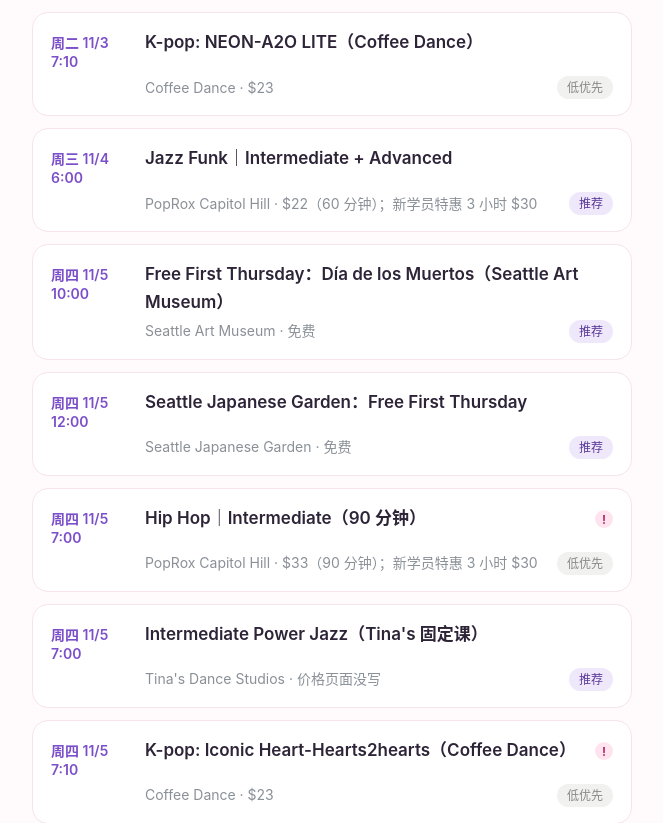
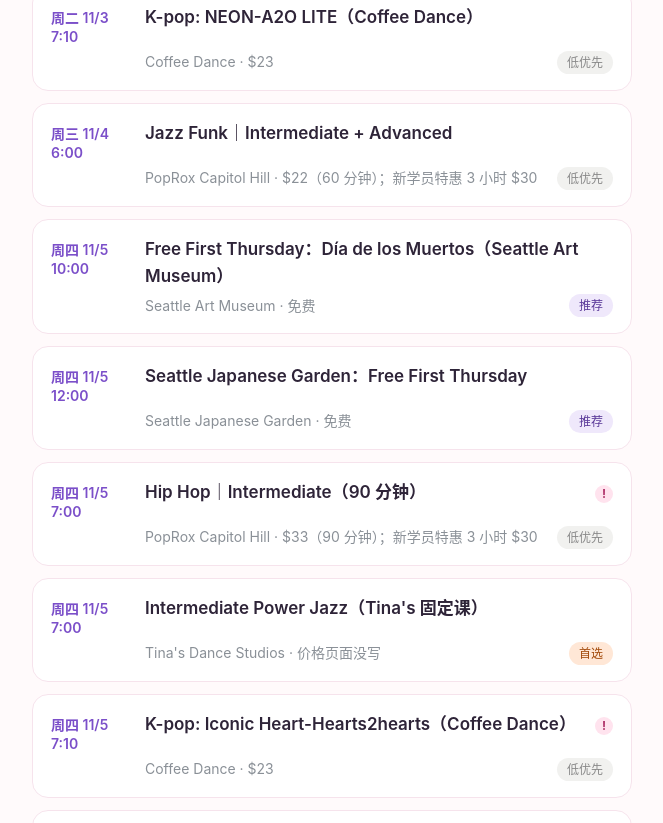
Before and after one commit to sunny-xia-ada/seattle-events, a plain HTML site: page index.html in a window 1280 px wide. Shown: the part 1149-1972 px from the top of the page, without its empty margins (308-971 px from the left). Drawn offline with Linux system fonts and the light colour scheme.

Commit message:
Prioritize Tina's and Coffee Dance classes

```diff
--- a/index.html
+++ b/index.html
@@ -40,7 +40,7 @@ details.more summary::-webkit-details-marker{display:none}
 .empty{color:#aaa;text-align:center;padding:30px 0}
 </style></head><body><div class="wrap">
 <div class="hero"><h1>一丹的西雅图活动radar</h1><div class="sub">11/2 周一 – 11/11 周三</div></div>
-<div class="picks">⭐ 今晚周一 7:45 Coffee Dance《Drip-Ateez》（Level 2，Eastside）· 周二 AI Tinkerers（6–9 PM，需审核）· 周六 12:30 PopRox K-Pop Int+Adv（同一首 ATEEZ《DRIP》，周五、周日也有）· 周日 4:30 Tina's Kpop《Tambourine》（Eastside）· 周四 SAM 免费日亡灵节沙画 · 周六 Bellevue 排灯节 + Japan Fair 影片（Eastside，免费）· 下周二 11/10 AI Agents Seattle · BOYNEXTDOOR 11/15 早点买票</div>
+<div class="picks">⭐ 周二 AI Tinkerers（6–9 PM，需审核）· 周四 7:00 Tina's Power Jazz · 周六 5:00 Tina's Intermediate Choreography · 周日 4:30 Tina's Kpop《Tambourine》· 下周二 11/10 Coffee Dance《Canada Dry》（和 AI Agents Seattle 二选一）· 周四 SAM 免费日亡灵节 · 周六 Bellevue 排灯节 + Japan Fair 影片（Eastside，免费）· BOYNEXTDOOR 11/15 早点买票</div>
 <div class="chips" id="cats"></div><div class="chips" id="days"></div>
 <details class="more"><summary>更多筛选 ▾</summary><div class="panel">
 <input type="search" id="q" placeholder="搜索歌名、老师、地点">
@@ -62,26 +62,26 @@ const DATA=[
 {"id":"cd-mon-drip","cat":"舞蹈课","title":"K-pop: Drip-Ateez（Coffee Dance）","days":[0],"start":"19:45","time":"7:45–9:15 PM","place":"Coffee Dance，12021 Northup Way Ste 202, Bellevue","area":"Eastside","price":23,"priceText":"$23","level":"Level 2、Ending Chorus｜Dio","verdict":"首选","desc":"今晚的 Eastside K-pop：男团 ATEEZ 的《Drip》，Level 2，Ending Chorus 也就是学歌的最后一段副歌。同一首歌 PopRox 周五到周日也在教（见下），今晚先在 Bellevue 学一段，周末再学完整版很顺。上周我说官网没放成人课，现在课表已更新。","src":"https://www.coffeedance.org/book-online"},
 {"id":"pr-mon-jf","cat":"舞蹈课","title":"Jazz Funk｜Intermediate（U-District）","days":[0],"start":"18:30","time":"6:30–7:30 PM","place":"PopRox U-District，4571 11th Ave NE, Seattle","area":"Seattle","price":22,"priceText":"$22（60 分钟）；新学员特惠 3 小时 $30","level":"Intermediate｜Ryan Lovato","verdict":"低优先","desc":"Jazz Funk 中级，偏 groove 质感。只剩 1 个位子（可排候补）。和今晚 7:45 Bellevue 的 Drip 在时间和路程上排不开，二选一，我建议选 Drip。","src":"https://www.poproxdance.com/book-a-class"},
 {"id":"cd-tue-neon","cat":"舞蹈课","title":"K-pop: NEON-A2O LITE（Coffee Dance）","days":[1],"start":"19:10","time":"7:10–8:40 PM","place":"Coffee Dance，Bellevue","area":"Eastside","price":23,"priceText":"$23","level":"Level 2、Intro｜Kristina","verdict":"低优先","desc":"Level 2 的 K-pop，但只是整首歌的开头部分（Intro），不是男 solo 路线。和同晚 6:00–9:00 的 AI Tinkerers 时间重叠，你要去 Tinkerers 就上不了。","src":"https://www.coffeedance.org/book-online"},
-{"id":"pr-wed-jf","cat":"舞蹈课","title":"Jazz Funk｜Intermediate + Advanced","days":[2],"start":"18:00","time":"6:00–7:00 PM","place":"PopRox Capitol Hill，1429 12th Ave, Seattle","area":"Seattle","price":22,"priceText":"$22（60 分钟）；新学员特惠 3 小时 $30","level":"Intermediate + Advanced｜Audrey Gibson","verdict":"推荐","desc":"这几天唯一一节 Int+Adv 的 Jazz Funk，一小时，位子充足。周三晚上没有 Tina's 固定课，没发现冲突；Capitol Hill 晚高峰从 Bellevue 过去要留时间。下周三 11/11 同一时间还有一节。","src":"https://www.poproxdance.com/book-a-class"},
+{"id":"pr-wed-jf","cat":"舞蹈课","title":"Jazz Funk｜Intermediate + Advanced","days":[2],"start":"18:00","time":"6:00–7:00 PM","place":"PopRox Capitol Hill，1429 12th Ave, Seattle","area":"Seattle","price":22,"priceText":"$22（60 分钟）；新学员特惠 3 小时 $30","level":"Intermediate + Advanced｜Audrey Gibson","verdict":"低优先","desc":"这几天唯一一节 Int+Adv 的 Jazz Funk，一小时，位子充足。周三晚上没有 Tina's 固定课，没发现冲突；Capitol Hill 晚高峰从 Bellevue 过去要留时间。下周三 11/11 同一时间还有一节。（按你的新偏好，PopRox 往后排，Tina's 和 Coffee Dance 没有合适时间时再考虑。）","src":"https://www.poproxdance.com/book-a-class"},
 {"id":"cd-thu-hearts","cat":"舞蹈课","title":"K-pop: Iconic Heart-Hearts2hearts（Coffee Dance）","days":[3],"start":"19:10","time":"7:10–8:40 PM","place":"Coffee Dance，Bellevue","area":"Eastside","price":23,"priceText":"$23","level":"Level 1–2、Chorus｜Isha","verdict":"低优先","clash":true,"desc":"女团歌，Level 1–2，对你偏简单。和你周四 7:00 的 Tina's Jazz 固定课完全重叠。","src":"https://www.coffeedance.org/book-online"},
 {"id":"pr-thu-hh","cat":"舞蹈课","title":"Hip Hop｜Intermediate（90 分钟）","days":[3],"start":"19:00","time":"7:00–8:30 PM","place":"PopRox Capitol Hill，Seattle","area":"Seattle","price":33,"priceText":"$33（90 分钟）；新学员特惠 3 小时 $30","level":"Intermediate｜Daniel (Dragon)","verdict":"低优先","clash":true,"desc":"传统 hip hop 课，不是 K-pop 男 solo 路线。和你周四 7:00 的 Tina's Jazz 固定课重叠，而且在 Capitol Hill。","src":"https://www.poproxdance.com/book-a-class"},
 {"id":"pr-fri-jf","cat":"舞蹈课","title":"Jazz Funk｜Intermediate","days":[4],"start":"18:00","time":"6:00–7:00 PM","place":"PopRox Capitol Hill，Seattle","area":"Seattle","price":22,"priceText":"$22（60 分钟）；新学员特惠 3 小时 $30","level":"Intermediate｜Friday James","verdict":"低优先","clash":true,"desc":"Jazz Funk 中级课。和你周五 6:00 的 Tina's 固定课重叠，而且在 Capitol Hill。","src":"https://www.poproxdance.com/book-a-class"},
 {"id":"cd-fri-hush","cat":"舞蹈课","title":"K-pop: Hush-XLOV（Coffee Dance）","days":[4],"start":"19:30","time":"7:30–9:00 PM","place":"Coffee Dance，Bellevue","area":"Eastside","price":23,"priceText":"$23","level":"Level 1–2、Chorus｜Taylor","verdict":"低优先","clash":true,"desc":"女团歌，Level 1–2，对你偏简单。Tina's 周五 6:00 的课 7:30 才下课，两地之间赶不过去，算冲突。","src":"https://www.coffeedance.org/book-online"},
 {"id":"pr-fri-kpop-int","cat":"舞蹈课","title":"K-Pop｜Intermediate（U-District）","days":[4],"start":"19:30","time":"7:30–8:30 PM","place":"PopRox U-District，Seattle","area":"Seattle","price":22,"priceText":"$22（60 分钟）；新学员特惠 3 小时 $30","level":"Intermediate｜Daniel (Dragon)","verdict":"低优先","clash":true,"desc":"目前满员，只能排候补。和 Tina's 周五 6:00–7:30 的课首尾相接，赶不过去。同一位老师 8:30 还有 Advanced，位子还有。","src":"https://www.poproxdance.com/book-a-class"},
-{"id":"pr-fri-kpop-adv","cat":"舞蹈课","title":"K-Pop｜Advanced（U-District）","days":[4],"start":"20:30","time":"8:30–9:30 PM","place":"PopRox U-District，Seattle","area":"Seattle","price":22,"priceText":"$22（60 分钟）；新学员特惠 3 小时 $30","level":"Advanced｜Daniel (Dragon)","verdict":"推荐","desc":"周五最晚的一节，还有 7 个位子。第三方 Mato 的列表写 PopRox 11/6–8 这一周教 ATEEZ《DRIP》（Bada Lee 编舞），官网没写歌，以 PopRox Instagram 周二的公告为准。Tina's 7:30 下课，开车到 U-District 8:30 开课勉强来得及。","src":"https://www.poproxdance.com/book-a-class"},
-{"id":"pr-sat-kpop","cat":"舞蹈课","title":"K-Pop｜Intermediate + Advanced（90 分钟）","days":[5],"start":"12:30","time":"12:30–2:00 PM","place":"PopRox Capitol Hill，Chophouse Row, 1429 12th Ave, Seattle","area":"Seattle","price":33,"priceText":"$33（90 分钟）；新学员特惠 3 小时 $30","level":"Intermediate + Advanced｜Shuhui Yang","verdict":"首选","desc":"周六唯一一节 Int+Adv 的 K-pop，90 分钟，还有 12 个位子。Mato 列表写这周教 ATEEZ《DRIP》（Bada Lee 编舞），和周一 Coffee Dance 是同一首，官网没写歌，以 PopRox Instagram 为准。2:00 下课，赶 5:00 的 Tina's 固定课时间够。","src":"https://www.poproxdance.com/book-a-class"},
+{"id":"pr-fri-kpop-adv","cat":"舞蹈课","title":"K-Pop｜Advanced（U-District）","days":[4],"start":"20:30","time":"8:30–9:30 PM","place":"PopRox U-District，Seattle","area":"Seattle","price":22,"priceText":"$22（60 分钟）；新学员特惠 3 小时 $30","level":"Advanced｜Daniel (Dragon)","verdict":"低优先","desc":"周五最晚的一节，还有 7 个位子。第三方 Mato 的列表写 PopRox 11/6–8 这一周教 ATEEZ《DRIP》（Bada Lee 编舞），官网没写歌，以 PopRox Instagram 周二的公告为准。Tina's 7:30 下课，开车到 U-District 8:30 开课勉强来得及。（按你的新偏好，PopRox 往后排，Tina's 和 Coffee Dance 没有合适时间时再考虑。）","src":"https://www.poproxdance.com/book-a-class"},
+{"id":"pr-sat-kpop","cat":"舞蹈课","title":"K-Pop｜Intermediate + Advanced（90 分钟）","days":[5],"start":"12:30","time":"12:30–2:00 PM","place":"PopRox Capitol Hill，Chophouse Row, 1429 12th Ave, Seattle","area":"Seattle","price":33,"priceText":"$33（90 分钟）；新学员特惠 3 小时 $30","level":"Intermediate + Advanced｜Shuhui Yang","verdict":"推荐","desc":"周六唯一一节 Int+Adv 的 K-pop，90 分钟，还有 12 个位子。Mato 列表写这周教 ATEEZ《DRIP》（Bada Lee 编舞），和周一 Coffee Dance 是同一首，官网没写歌，以 PopRox Instagram 为准。2:00 下课，赶 5:00 的 Tina's 固定课时间够。（按你的新偏好，PopRox 往后排，Tina's 和 Coffee Dance 没有合适时间时再考虑。）","src":"https://www.poproxdance.com/book-a-class"},
 {"id":"pr-sat-throw","cat":"舞蹈课","title":"K-Pop Throwbacks｜Intermediate + Advanced","days":[5],"start":"17:00","time":"5:00–6:00 PM","place":"PopRox Capitol Hill，Seattle","area":"Seattle","price":22,"priceText":"$22（60 分钟）；新学员特惠 3 小时 $30","level":"Intermediate + Advanced｜Luna Kwan","verdict":"低优先","clash":true,"desc":"怀旧 K-pop 编舞，具体歌曲官网没写。和你周六 5:00–6:30 的 Tina's Intermediate Choreography 重叠，而且在 Capitol Hill。","src":"https://www.poproxdance.com/book-a-class"},
-{"id":"pr-sat-doja","cat":"舞蹈课","title":"Doja Cat Night：“Just Us”（Intermediate）","days":[5],"start":"19:30","time":"7:30–9:00 PM","place":"PopRox Capitol Hill，Seattle","area":"Seattle","price":33,"priceText":"$33（90 分钟）；新学员特惠 3 小时 $30","level":"Intermediate｜May Qiang","verdict":"推荐","desc":"Jack Harlow × Doja Cat 的 Jazz Funk 工作坊，中级，90 分钟，还有 21 个位子。不是 K-pop，但是 groove 路线、男 rapper 的歌，偏你喜欢的质感。Tina's 6:30 下课，开到 Capitol Hill 7:30 开课，时间偏紧。","src":"https://www.poproxdance.com/book-a-class"},
+{"id":"pr-sat-doja","cat":"舞蹈课","title":"Doja Cat Night：“Just Us”（Intermediate）","days":[5],"start":"19:30","time":"7:30–9:00 PM","place":"PopRox Capitol Hill，Seattle","area":"Seattle","price":33,"priceText":"$33（90 分钟）；新学员特惠 3 小时 $30","level":"Intermediate｜May Qiang","verdict":"低优先","desc":"Jack Harlow × Doja Cat 的 Jazz Funk 工作坊，中级，90 分钟，还有 21 个位子。不是 K-pop，但是 groove 路线、男 rapper 的歌，偏你喜欢的质感。Tina's 6:30 下课，开到 Capitol Hill 7:30 开课，时间偏紧。（按你的新偏好，PopRox 往后排，Tina's 和 Coffee Dance 没有合适时间时再考虑。）","src":"https://www.poproxdance.com/book-a-class"},
 {"id":"pr-sun-int","cat":"舞蹈课","title":"K-Pop｜Intermediate（U-District）","days":[6],"start":"12:30","time":"12:30–1:30 PM","place":"PopRox U-District，Seattle","area":"Seattle","price":22,"priceText":"$22（60 分钟）；新学员特惠 3 小时 $30","level":"Intermediate｜Derrick Simons Jr.","verdict":"低优先","desc":"目前满员，只能排候补。想上同一位老师的话，直接订 1:30 的 Advanced 更稳。","src":"https://www.poproxdance.com/book-a-class"},
-{"id":"pr-sun-adv","cat":"舞蹈课","title":"K-Pop｜Advanced（U-District）","days":[6],"start":"13:30","time":"1:30–2:30 PM","place":"PopRox U-District，Seattle","area":"Seattle","price":22,"priceText":"$22（60 分钟）；新学员特惠 3 小时 $30","level":"Advanced｜Derrick Simons Jr.","verdict":"推荐","desc":"周日的 Advanced K-pop，还有 4 个位子。Mato 列表写这周的歌是 ATEEZ《DRIP》，官网没写。周日下午没有固定课，没发现冲突。","src":"https://www.poproxdance.com/book-a-class"},
-{"id":"tina-sun-kpop","cat":"舞蹈课","title":"Kpop - Tambourine by Eve（Tina's）","days":[6],"start":"16:30","time":"4:30–6:00 PM","place":"Tina's Dance Studios，655 156th Ave SE, Bellevue","area":"Eastside","price":null,"priceText":"价格页面没写，常规用课卡","level":"级别未注明｜Zonya","verdict":"推荐","desc":"这几天 Tina's 唯一一节 K-pop，在 Eastside，周日下午没有冲突。官网只写了课名，级别没标，歌曲和风格也没写，订之前最好先问一下。上周的 Kpop - Sunkiss 这周没有。","src":"https://www.tinasdancestudios.com/booking-calendar/kpop-tambourine-by-eve"},
-{"id":"pr-mon9-jf","cat":"舞蹈课","title":"Jazz Funk｜Intermediate（U-District）","days":[7],"start":"18:30","time":"6:30–7:30 PM","place":"PopRox U-District，Seattle","area":"Seattle","price":22,"priceText":"$22（60 分钟）；新学员特惠 3 小时 $30","level":"Intermediate｜Ryan Lovato","verdict":"推荐","desc":"下周一的 Jazz Funk 中级，有 12 个位子。周一晚上没有 Tina's 固定课，没发现冲突。","src":"https://www.poproxdance.com/book-a-class"},
-{"id":"tina-guofeng","cat":"舞蹈课","title":"国风爵士（Tina's）","days":[8],"start":"18:30","time":"6:30–8:00 PM","place":"Tina's Dance Studios，Bellevue","area":"Eastside","price":null,"priceText":"价格页面没写，常规用课卡","level":"JAZZ｜Akai","verdict":"低优先","desc":"中国风爵士，Tina's 新出现的课，级别没标，不是 K-pop 路线。和同晚 Coffee Dance 的 Jazz Funk 时间重叠。","src":"https://www.tinasdancestudios.com/booking-calendar/国风爵士"},
-{"id":"cd-tue10-canada","cat":"舞蹈课","title":"Jazz Funk: Canada Dry-Troye Sivan（Coffee Dance）","days":[8],"start":"19:10","time":"7:10–8:40 PM","place":"Coffee Dance，Bellevue","area":"Eastside","price":23,"priceText":"$23","level":"Level 1–2｜Jennie","verdict":"推荐","desc":"Troye Sivan 的《Canada Dry》，男歌手 solo、groove 路线，Eastside。级别写 Level 1–2，对你偏轻松，当作练质感。和同晚 5:00–8:00 的 AI Agents Seattle 时间有重叠，二选一。","src":"https://www.coffeedance.org/book-online"},
-{"id":"pr-wed11-jf","cat":"舞蹈课","title":"Jazz Funk｜Intermediate + Advanced","days":[9],"start":"18:00","time":"6:00–7:00 PM","place":"PopRox Capitol Hill，Seattle","area":"Seattle","price":22,"priceText":"$22（60 分钟）；新学员特惠 3 小时 $30","level":"Intermediate + Advanced｜Audrey Gibson","verdict":"推荐","desc":"下周三的 Int+Adv Jazz Funk，有 24 个位子，没发现冲突。","src":"https://www.poproxdance.com/book-a-class"},
-{"id":"tina-thu","cat":"舞蹈课","title":"Intermediate Power Jazz（Tina's 固定课）","days":[3],"start":"19:00","time":"7:00–8:30 PM","place":"Tina's Dance Studios，Bellevue","area":"Eastside","price":null,"priceText":"价格页面没写，常规用课卡","level":"JAZZ｜Ella","verdict":"推荐","desc":"你的周四 7:00 Jazz 固定课，课表上本周叫 Intermediate Power Jazz。Outlook 日历里还没有这节，可能还没报名，所以不标「已订」。和同晚 Coffee Dance、PopRox 的课时间重叠。","src":"https://app.tinasdancestudios.com/schedule"},
-{"id":"tina-fri","cat":"舞蹈课","title":"Old School Hiphop - Beginner Plus（Tina's 固定课）","days":[4],"start":"18:00","time":"6:00–7:30 PM","place":"Tina's Dance Studios，Bellevue","area":"Eastside","price":null,"priceText":"价格页面没写，常规用课卡","level":"HIPHOP｜Akai","verdict":"低优先","desc":"课表上周五 6:00 只有这一节，应该就是你的固定课，Beginner Plus 级别。Outlook 日历里还没有 11/6 这节，可能还没报名。同晚 Coffee Dance、PopRox 的课和它撞或首尾相接。","src":"https://app.tinasdancestudios.com/schedule"},
-{"id":"tina-sat","cat":"舞蹈课","title":"Intermediate Choreography★★（Tina's 固定课）","days":[5],"start":"17:00","time":"5:00–6:30 PM","place":"Tina's Dance Studios，655 156th Ave SE, Bellevue","area":"Eastside","price":null,"priceText":"价格页面没写，常规用课卡","level":"HIPHOP｜Darina","verdict":"推荐","desc":"你的周六 5:00 固定课，官网课表上 11/7 有这节（下周六 11/14 也有）。Outlook 日历里没有，可能还没报名，所以不标「已订」。周六下午的 PopRox 12:30 K-pop 下课后赶过来够。","src":"https://app.tinasdancestudios.com/schedule"},
+{"id":"pr-sun-adv","cat":"舞蹈课","title":"K-Pop｜Advanced（U-District）","days":[6],"start":"13:30","time":"1:30–2:30 PM","place":"PopRox U-District，Seattle","area":"Seattle","price":22,"priceText":"$22（60 分钟）；新学员特惠 3 小时 $30","level":"Advanced｜Derrick Simons Jr.","verdict":"低优先","desc":"周日的 Advanced K-pop，还有 4 个位子。Mato 列表写这周的歌是 ATEEZ《DRIP》，官网没写。周日下午没有固定课，没发现冲突。（按你的新偏好，PopRox 往后排，Tina's 和 Coffee Dance 没有合适时间时再考虑。）","src":"https://www.poproxdance.com/book-a-class"},
+{"id":"tina-sun-kpop","cat":"舞蹈课","title":"Kpop - Tambourine by Eve（Tina's）","days":[6],"start":"16:30","time":"4:30–6:00 PM","place":"Tina's Dance Studios，655 156th Ave SE, Bellevue","area":"Eastside","price":null,"priceText":"价格页面没写，常规用课卡","level":"级别未注明｜Zonya","verdict":"首选","desc":"这几天 Tina's 唯一一节 K-pop，在 Eastside，周日下午没有冲突。官网只写了课名，级别没标，歌曲和风格也没写，订之前最好先问一下。上周的 Kpop - Sunkiss 这周没有。（按你的新偏好，Tina's 和 Coffee Dance 优先。）","src":"https://www.tinasdancestudios.com/booking-calendar/kpop-tambourine-by-eve"},
+{"id":"pr-mon9-jf","cat":"舞蹈课","title":"Jazz Funk｜Intermediate（U-District）","days":[7],"start":"18:30","time":"6:30–7:30 PM","place":"PopRox U-District，Seattle","area":"Seattle","price":22,"priceText":"$22（60 分钟）；新学员特惠 3 小时 $30","level":"Intermediate｜Ryan Lovato","verdict":"低优先","desc":"下周一的 Jazz Funk 中级，有 12 个位子。周一晚上没有 Tina's 固定课，没发现冲突。（按你的新偏好，PopRox 往后排，Tina's 和 Coffee Dance 没有合适时间时再考虑。）","src":"https://www.poproxdance.com/book-a-class"},
+{"id":"tina-guofeng","cat":"舞蹈课","title":"国风爵士（Tina's）","days":[8],"start":"18:30","time":"6:30–8:00 PM","place":"Tina's Dance Studios，Bellevue","area":"Eastside","price":null,"priceText":"价格页面没写，常规用课卡","level":"JAZZ｜Akai","verdict":"推荐","desc":"中国风爵士，Tina's 新出现的课，级别没标，不是 K-pop 路线。和同晚 Coffee Dance 的 Jazz Funk 时间重叠。（按你的新偏好，Tina's 和 Coffee Dance 优先。）","src":"https://www.tinasdancestudios.com/booking-calendar/国风爵士"},
+{"id":"cd-tue10-canada","cat":"舞蹈课","title":"Jazz Funk: Canada Dry-Troye Sivan（Coffee Dance）","days":[8],"start":"19:10","time":"7:10–8:40 PM","place":"Coffee Dance，Bellevue","area":"Eastside","price":23,"priceText":"$23","level":"Level 1–2｜Jennie","verdict":"首选","desc":"Troye Sivan 的《Canada Dry》，男歌手 solo、groove 路线，Eastside。级别写 Level 1–2，对你偏轻松，当作练质感。和同晚 5:00–8:00 的 AI Agents Seattle 时间有重叠，二选一。（按你的新偏好，Tina's 和 Coffee Dance 优先。）","src":"https://www.coffeedance.org/book-online"},
+{"id":"pr-wed11-jf","cat":"舞蹈课","title":"Jazz Funk｜Intermediate + Advanced","days":[9],"start":"18:00","time":"6:00–7:00 PM","place":"PopRox Capitol Hill，Seattle","area":"Seattle","price":22,"priceText":"$22（60 分钟）；新学员特惠 3 小时 $30","level":"Intermediate + Advanced｜Audrey Gibson","verdict":"低优先","desc":"下周三的 Int+Adv Jazz Funk，有 24 个位子，没发现冲突。（按你的新偏好，PopRox 往后排，Tina's 和 Coffee Dance 没有合适时间时再考虑。）","src":"https://www.poproxdance.com/book-a-class"},
+{"id":"tina-thu","cat":"舞蹈课","title":"Intermediate Power Jazz（Tina's 固定课）","days":[3],"start":"19:00","time":"7:00–8:30 PM","place":"Tina's Dance Studios，Bellevue","area":"Eastside","price":null,"priceText":"价格页面没写，常规用课卡","level":"JAZZ｜Ella","verdict":"首选","desc":"你的周四 7:00 Jazz 固定课，课表上本周叫 Intermediate Power Jazz。Outlook 日历里还没有这节，可能还没报名，所以不标「已订」。和同晚 Coffee Dance、PopRox 的课时间重叠。（按你的新偏好，Tina's 和 Coffee Dance 优先。）","src":"https://app.tinasdancestudios.com/schedule"},
+{"id":"tina-fri","cat":"舞蹈课","title":"Old School Hiphop - Beginner Plus（Tina's 固定课）","days":[4],"start":"18:00","time":"6:00–7:30 PM","place":"Tina's Dance Studios，Bellevue","area":"Eastside","price":null,"priceText":"价格页面没写，常规用课卡","level":"HIPHOP｜Akai","verdict":"推荐","desc":"课表上周五 6:00 只有这一节，应该就是你的固定课，Beginner Plus 级别。Outlook 日历里还没有 11/6 这节，可能还没报名。同晚 Coffee Dance、PopRox 的课和它撞或首尾相接。（按你的新偏好，Tina's 和 Coffee Dance 优先。）","src":"https://app.tinasdancestudios.com/schedule"},
+{"id":"tina-sat","cat":"舞蹈课","title":"Intermediate Choreography★★（Tina's 固定课）","days":[5],"start":"17:00","time":"5:00–6:30 PM","place":"Tina's Dance Studios，655 156th Ave SE, Bellevue","area":"Eastside","price":null,"priceText":"价格页面没写，常规用课卡","level":"HIPHOP｜Darina","verdict":"首选","desc":"你的周六 5:00 固定课，官网课表上 11/7 有这节（下周六 11/14 也有）。Outlook 日历里没有，可能还没报名，所以不标「已订」。周六下午的 PopRox 12:30 K-pop 下课后赶过来够。（按你的新偏好，Tina's 和 Coffee Dance 优先。）","src":"https://app.tinasdancestudios.com/schedule"},
 {"id":"founders","cat":"AI 活动","title":"Founders' Build Night：Ship One AI Prototype","days":[0],"start":"17:00","time":"5:00–8:00 PM","place":"The Cloud Room，1424 11th Ave, Suite 400, Seattle（Capitol Hill）","area":"Seattle","price":99,"priceText":"$99，不退款（Eventbrite）","level":"约 20 人分组做小型 AI 原型，最后 demo｜Signal Loop Labs","verdict":"低优先","desc":"今天傍晚的动手场：约 20 人分成小组，在技术 mentor 带领下 3 小时做出一个小 AI 原型，不 pitch、不比赛。要付 $99，在 Capitol Hill，当天下午才决定的话有点赶。","src":"https://www.eventbrite.com/e/founders-build-night-ship-one-ai-prototype-seattle-tickets-2003388202042"},
 {"id":"aitink","cat":"AI 活动","title":"AI Dev Tools Track（AI Tinkerers Seattle）","days":[1],"start":"18:00","time":"6:00–9:00 PM","place":"Seattle，具体地址只发给通过审核的人（第三方列出 1700 Westlake Ave N）","area":"Seattle","price":null,"priceText":"页面没写价格，需主办方审核通过","level":"AI 开发工具 demo｜Actual AI 协办","verdict":"首选","desc":"每月一次的 AI 开发工具专场：5 分钟 demo、现场 code audit 和工具栈讨论，有餐点。限 200 人，页面显示已有 278 人报名，要通过审核才算录取，想去尽快申请。和同晚 Stripe 的 meetup、Coffee Dance 的 K-pop 时间重叠，二选一。","src":"https://seattle.aitinkerers.org/p/ai-dev-tools-track-seattle-november-3"},
 {"id":"stripe","cat":"AI 活动","title":"Stripe Developer Meetup Seattle（11 月场）","days":[1],"start":"18:00","time":"6:00–8:00 PM（6:30 开始演讲）","place":"Stripe Seattle，920 5th Ave, Floor 19, Seattle","area":"Seattle","price":null,"priceText":"页面没写价格，有餐饮；名额有硬上限，满了排候补","level":"3 场演讲｜Stripe、RevTurbine","verdict":"推荐","desc":"讲怎么让 Stripe API 给 agent 用，以及 AI 时代的 SaaS 变现，前 50 位到场的送 Stripe Press 书。偏 Stripe 生态，AI 内容比 Tinkerers 少，和 Tinkerers 同晚二选一。","src":"https://luma.com/z1vopz21"},
```
